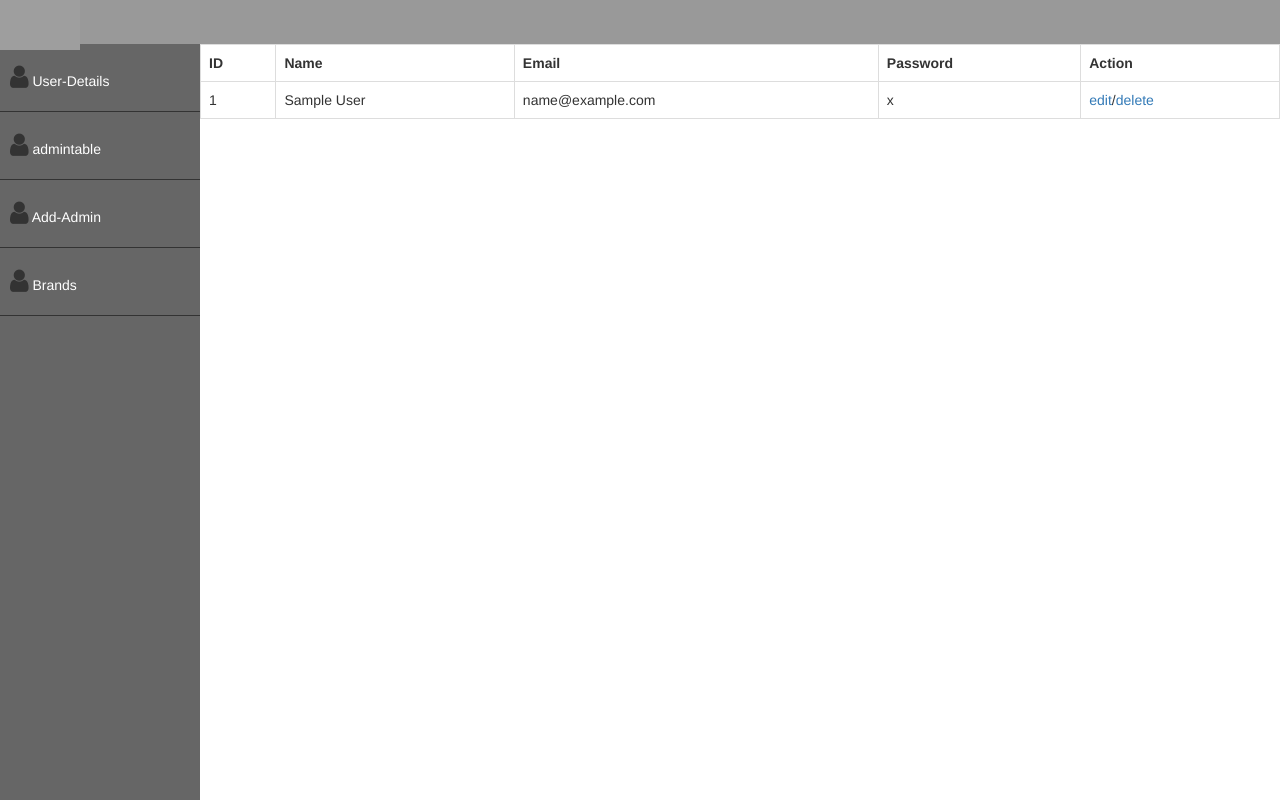
After one commit to AKAaayush/MW, a Django app: page /admintable in a window 1280 px wide. The commit adds this page. Run offline with Django 3.2, Linux system fonts and the light colour scheme; tables that the repository leaves empty hold one stand-in row (values such as "Sample post"); some libraries are stand-ins or nearby versions; grey boxes are pictures that could not be loaded.

Commit message:
Modern Web

```diff
--- a/BetterBuy/urls.py
+++ b/BetterBuy/urls.py
@@ -13,26 +13,34 @@ Including another URLconf
     1. Import the include() function: from django.urls import include, path
     2. Add a URL to urlpatterns:  path('blog/', include('blog.urls'))
 """
-from django.contrib import admin
-from django.urls import path,include
+
+from django.urls import path
 from app import views
 
 urlpatterns = [
-    path('', views.index),
+    path('', views.index, name="index"),
     # path('', views.laptos),
-    path('laptos', views.laptos,name="laptop"),
+    path('laptos', views.laptos, name="laptos"),
     path('about', views.about, name="about"),
-    path('apple', views.apple, name="aplle"),
-    path('dashbord', views.dashbord, name="dashbord"),
+    path('apple', views.apple, name="apple"),
+    path('userdetail', views.userdetail, name='userdetail'),
+    path('admintable', views.admintable),
 
     # CRUD
-    path('create',views.create),
-    path('login',views.login),
-    path('entry',views.entry),
+    path('create', views.create, name="create"),
+    path('loginvalid', views.loginvalid, name="loginvalid"),
+    path('login', views.login, name="login"),
+    path('entry', views.entry, name="entry"),
+    # path('entry',views.entry),
 
-    path('edit/<int:id>',views.edit),
-    path('update/<int:id>',views.update),
-    path('delete/<int:id>',views.delete),
-    path('',include("app.urls") )
+    path('edit/<int:id>', views.edit, name="edit"),
+    path('update/<int:id>', views.update, name="update"),
+    path('delete/<int:id>', views.delete, name="delete"),
+
+    #     admin
+    path('admindelete/<int:adminid>', views.admindelete),
+    path('create1', views.create1),
+    path('edit1/<int:adminid>', views.edit1),
+    path('update1/<int:adminid>', views.update1),
 
 ]
--- /dev/null
+++ b/app/templates/admintable.html
@@ -0,0 +1,165 @@
+{#<div class="table">#}
+{#    <table>#}
+{#    <tr>#}
+{#        <th>ID</th>#}
+{#        <th>Name</th>#}
+{#        <th>Email</th>#}
+{#        <th>Password</th>{% load static %}#}
+{#<!DOCTYPE html>#}
+{#<html lang="en">#}
+{##}
+{#<head>#}
+{#  <meta charset="UTF-8">#}
+{#  <meta name="viewport" content="width=device-width, initial-scale=1.0">#}
+{#  <meta http-equiv="X-UA-Compatible" content="ie=edge">#}
+{#  <meta name="viewport" content="width = device-width, initial-scale = 1">#}
+{#  <title>BetterBuy</title>#}
+{#  <link rel="stylesheet" href='{% static "https://maxcdn.bootstrapcdn.com/bootstrap/3.3.5/css/bootstrap.min.css" %}'>#}
+{##}
+{#  <link href='{% static "https://fonts.googleapis.com/css?family=Questrial|Raleway:700,900" %}' rel="stylesheet">#}
+{##}
+{#  <!-- Google font -->#}
+{#  <link href='{% static "https://fonts.googleapis.com/css?family=Montserrat:400,500,700" %}' rel="stylesheet">#}
+{##}
+{#  <!-- Bootstrap -->#}
+{#  <link type="text/css" rel="stylesheet" href='{% static "css/bootstrap.min.css" %}' />#}
+{##}
+{#  <!-- Slick -->#}
+{#  <link type="text/css" rel="stylesheet" href='{% static "css/slick.css" %}'/>#}
+{#  <link type="text/css" rel="stylesheet" href='{% static "css/slick-theme.css" %}' />#}
+{##}
+{#  <!-- nouislider -->#}
+{#  <link type="text/css" rel="stylesheet" href='{% static "css/nouislider.min.css" %}'/>#}
+{##}
+{#  <!-- Font Awesome Icon -->#}
+{#  <link rel="stylesheet" href='{% static "css/font-awesome.min.css" %}'>#}
+{##}
+{#  <!-- Custom stlylesheet -->#}
+{#  <link type="text/css" rel="stylesheet" href='{% static "css/style.css" %}' />#}
+{#  <link rel="stylesheet" href={% static "css/admin.css" %}>#}
+{#  <link type="text/css"rel="stylesheet" href='{% static "css/login.css" %}'>#}
+{#<!-- javascripts -->#}
+{#<script src='{% static "js/login.js" %}'></script>#}
+{#<!-- taplogo -->#}
+{#  <link rel="shortcut icon" href='{% static "img/logo.png" %}' />#}
+{#</head>#}
+{##}
+{#<body>#}
+{#<div class="header">#}
+{#    <a class="pull-left" href="#"><img src='{% static "img/logo.png" %}' alt="logo"></a>#}
+{#<a href="#" class="nav-trigger"><span></span>#}
+{#</a>#}
+{##}
+{#    {%  csrf_token %}#}
+{##}
+{#</div>#}
+{#<div class="side-nav">#}
+{#    <nav>#}
+{#        <ul>#}
+{#            <li>#}
+{#                <a href="#">#}
+{#                    <span><i class="fa fa-user"></i></span>#}
+{#                    <span>User-Details</span>#}
+{#                </a>#}
+{#            </li>#}
+{#            <li>#}
+{#                <a href="#">#}
+{#                    <span><i class="fa fa-user"></i></span>#}
+{#                    <span>Sign-Up</span>#}
+{#                </a>#}
+{#            </li>#}
+{#            <li class="active">#}
+{#                <a href="#">#}
+{#                    <span><i class="fa fa-user"></i></span>#}
+{#                    <span>laptops</span>#}
+{#                </a>#}
+{#            </li>#}
+{#            <li>#}
+{#                <a href="#">#}
+{#                    <span><i class="fa fa-user"></i></span>#}
+{#                    <span>Brands</span>#}
+{#                </a>#}
+{#            </li>#}
+{#        </ul>#}
+{#    </nav>#}
+{#</div>#}
+{##}
+{#<div class="main-content">#}
+{#<div class="table">#}
+{#    <table>#}
+{#    <tr>#}
+{#        <th>ID</th>#}
+{#        <th>Name</th>#}
+{#        <th>Email</th>#}
+{#        <th>Password</th>#}
+{#        <th>Action</th>#}
+{#    </tr>#}
+{#    {% for user in users %}#}
+{#    <tr>#}
+{##}
+{#    <td>{{ user.user_id }}</td>#}
+{#    <td>{{ user.name }}</td>#}
+{#    <td>{{ user.email }}</td>#}
+{#    <td>{{ user.password }}</td>#}
+{#      <td><a href="/edit/{{ user.user_id }}">edit</a>/<a href="/delete/{{ user.user_id }}">delete</a></td>#}
+{##}
+{#    </tr>#}
+{#    {% endfor %}#}
+{#</table>#}
+{#</div>#}
+{##}
+{##}
+{#</div>#}
+{##}
+{##}
+{#  <script src="https://ajax.googleapis.com/ajax/libs/jquery/2.1.3/jquery.min.js"></script>#}
+{#  <script src="https://maxcdn.bootstrapcdn.com/bootstrap/3.3.5/js/bootstrap.min.js"></script>#}
+{#</body>#}
+{##}
+{#</html>#}
+{#        <th>Action</th>#}
+{#    </tr>#}
+{#    {% for adminuser in adminusers %}#}
+{#    <tr>#}
+{##}
+{#    <td>{{ adminuser.id }}</td>#}
+{#    <td>{{ adminuser.adminname }}</td>#}
+{#    <td>{{ adminuser.adminemail }}</td>#}
+{#    <td>{{ adminuser.adminpassword }}</td>#}
+{#      <td><a href="/edit/{{ user.user_id }}">edit</a>/<a href="/delete/{{ user.user_id }}">delete</a></td>#}
+{##}
+{#    </tr>#}
+{#    {% endfor %}#}
+{#</table>#}
+{#</div>#}
+{%  extends 'dashbord.html' %}
+{% block content %}
+    {% load static %}
+<div class="main-content">
+
+<div class="table">
+    <table class="table table-bordered table-dark">
+    <tr>
+        <th>ID</th>
+        <th>Name</th>
+        <th>Email</th>
+        <th>Password</th>
+        <th>Action</th>
+    </tr>
+      {% for adminuser in adminusers %}
+    <tr>
+
+    <td>{{ adminuser.id }}</td>
+    <td>{{ adminuser.adminname }}</td>
+    <td>{{ adminuser.adminemail }}</td>
+    <td>{{ adminuser.adminpassword }}</td>
+      <td><a href="/edit1/{{ adminuser.id }}">edit</a>/<a href="/admindelete/{{ adminuser.id }}">delete</a></td>
+
+    </tr>
+    {% endfor %}
+</table>
+</div>
+
+
+</div>
+{% endblock %}
--- a/app/templates/dashbord.html
+++ b/app/templates/dashbord.html
@@ -51,21 +51,21 @@
     <nav>
         <ul>
             <li>
-                <a href="#">
+                <a href="/userdetail">
                     <span><i class="fa fa-user"></i></span>
                     <span>User-Details</span>
                 </a>
             </li>
             <li>
-                <a href="#">
+                <a href="/admintable">
                     <span><i class="fa fa-user"></i></span>
-                    <span>Sign-Up</span>
+                    <span>admintable</span>
                 </a>
             </li>
             <li class="active">
-                <a href="#">
+                <a href="/create1">
                     <span><i class="fa fa-user"></i></span>
-                    <span>laptops</span>
+                    <span>Add-Admin</span>
                 </a>
             </li>
             <li>
@@ -78,32 +78,34 @@
     </nav>
 </div>
 
-<div class="main-content">
-<div class="table">
-    <table>
-    <tr>
-        <th>ID</th>
-        <th>Name</th>
-        <th>Email</th>
-        <th>Password</th>
-        <th>Action</th>
-    </tr>
-    {% for user in users %}
-    <tr>
-
-    <td>{{ user.user_id }}</td>
-    <td>{{ user.name }}</td>
-    <td>{{ user.email }}</td>
-    <td>{{ user.password }}</td>
-      <td><a href="/edit/{{ user.user_id }}">edit</a>/<a href="/delete/{{ user.user_id }}">delete</a></td>
-
-    </tr>
-    {% endfor %}
-</table>
-</div>
-
-
-</div>
+{% block content %}
+ {% endblock %}
+{#<div class="main-content">#}
+{#<div class="table">#}
+{#    <table>#}
+{#    <tr>#}
+{#        <th>ID</th>#}
+{#        <th>Name</th>#}
+{#        <th>Email</th>#}
+{#        <th>Password</th>#}
+{#        <th>Action</th>#}
+{#    </tr>#}
+{#    {% for user in users %}#}
+{#    <tr>#}
+{##}
+{#    <td>{{ user.user_id }}</td>#}
+{#    <td>{{ user.name }}</td>#}
+{#    <td>{{ user.email }}</td>#}
+{#    <td>{{ user.password }}</td>#}
+{#      <td><a href="/edit/{{ user.user_id }}">edit</a>/<a href="/delete/{{ user.user_id }}">delete</a></td>#}
+{##}
+{#    </tr>#}
+{#    {% endfor %}#}
+{#</table>#}
+{#</div>#}
+{##}
+{##}
+{#</div>#}
 
 
   <script src="https://ajax.googleapis.com/ajax/libs/jquery/2.1.3/jquery.min.js"></script>
--- a/app/templates/entry.html
+++ b/app/templates/entry.html
@@ -66,7 +66,9 @@
           </div>
 
           <div class="head-content3">
-{{ request.session.name }}
+   <a href="/login"><b>login</b></a>
+            &nbsp; or &nbsp;
+              <a href="/create"><b>register</b></a>
 
           </div>
           <div class="head-content4">
--- a/app/templates/index.html
+++ b/app/templates/index.html
@@ -196,6 +196,7 @@
             <p> <strong>SUBSCRIBE</strong></p>
             <form>
               <input class="input" type="email" placeholder="Enter Your Email">
+
               <button class="subscribe-btn"><i class="fa fa-envelope"></i> Subscribe</button>
             </form>
             <ul class="subscribe-follow">
--- a/app/templates/singup.html
+++ b/app/templates/singup.html
@@ -17,7 +17,7 @@
      <div class="animated"><div class="signup-content " >
                     <div class="signup-form animated slideInLeft  ">
                         <h2 class="form-title">Sign up</h2>
-                        <form method="Post" class="register-form" id="register-form" action="/entry">
+                        <form method="Post" class="register-form" id="register-form" action="">
                             {% csrf_token %}
                             <div class="form-group">
                                 <label for="name"><i class="zmdi zmdi-account material-icons-name"></i></label>
--- a/app/views.py
+++ b/app/views.py
@@ -1,55 +1,70 @@
 from django.shortcuts import render, redirect
 from pyexpat.errors import messages
-from django.http import HttpResponse,JsonResponse
+from django.http import HttpResponse, JsonResponse
 from app.authenticate import Authenticate
-from app.models import User
-from app.forms import UserForm
+from app.models import User, Admin
+from app.forms import UserForm, AdminForm
 from django.contrib.auth.models import auth
 
 
 # Create your views here.
 def index(request):
     form = UserForm()
-    return render(request, 'index.html', {'form': form})
+    return render(request, 'entry.html', {'form': form})
+
 
 def laptos(request):
     return render(request, 'laptos.html')
 
+
 def about(request):
-    return render(request,'about.html')
+    return render(request, 'about.html')
+
 
 def apple(request):
-    return render (request,'apple.html')
+    return render(request, 'apple.html')
+
 
 # def dashbord(request):
 #     return render(request,'dashbord.html')
 
 # database retrive
-# @Authenticate.valid_user
-def dashbord(request):
+
+@Authenticate.valid_login
+def userdetail(request):
     users = User.objects.all()
-    return render(request,"dashbord.html",{'users':users})
+    return render(request, "entry.html", {'users': users})
+
+
+def admintable(request):
+    adminuser = Admin.objects.all()
+    return render(request, "admintable.html", {'adminusers': adminuser})
 
 
 def create(request):
-    if request.method=="POST":
-        form=UserForm(request.POST)
+    if request.method == "POST":
+        form = UserForm(request.POST)
         form.save()
         redirect('/')
     form = UserForm()
     return render(request, 'singup.html', {'form': form})
 
+
 def login(request):
-    return render(request,'login.html')
+    return render(request, 'login.html')
+
 
 def entry(request):
-   request.session['name'] = request.POST['name']
-   redirect('/entry')
-   return render(request,'entry.html')
+    request.session['name'] = request.POST['name']
+    request.session['password'] = request.POST['password']
+    redirect('/entry')
+    return render(request, 'entry.html')
 
 
-
-
+def loginvalid(request):
+    request.session['email'] = request.POST['email']
+    request.session['password'] = request.POST['password']
+    return redirect('/userdetail')
 
 
 # def subscriber(request):
@@ -60,17 +75,46 @@ def entry(request):
 #         subform = SubscriberForm()
 #     return render(request, 'index.html', {'subform': subform})
 
-def edit(request,id):
-     user=User.objects.get(user_id=id)
-     return render(request,'edit.html',{'user':user})
+def edit(request, id):
+    user = User.objects.get(user_id=id)
+    return render(request, 'edit.html', {'user': user})
 
-def update(request,id):
-    user =User.objects.get(user_id=id)
-    form =UserForm(request.POST,instance=user)
+
+def update(request, id):
+    user = User.objects.get(user_id=id)
+    form = UserForm(request.POST, instance=user)
     form.save()
     return redirect('/')
 
-def delete(request,id):
-    user=User.objects.get(user_id=id)
+
+def delete(request, id):
+    user = User.objects.get(user_id=id)
     user.delete()
-    return redirect('/dashbord')
+    return redirect('/userdetail')
+
+
+def admindelete(request, adminid):
+    adminuser = Admin.objects.get(id=adminid)
+    adminuser.delete()
+    return redirect('/admintable')
+
+
+def create1(request):
+    if request.method == "POST":
+        form = AdminForm(request.POST)
+        form.save()
+        redirect('/')
+    form = AdminForm()
+    return render(request, 'create1.html', {'form': form})
+
+
+def edit1(request, adminid):
+    user = Admin.objects.get(id=adminid)
+    return render(request, 'edit1.html', {'user': user})
+
+
+def update1(request, adminid):
+    admin = Admin.objects.get(id=adminid)
+    form = AdminForm(request.POST, instance=admin)
+    form.save()
+    return redirect('/')
```
Also changed, not shown: app/authenticate.py (+12 -5 lines), app/forms.py (+16 -3 lines), app/models.py (+23 -3 lines), app/templates/create1.html (added, +15 -0 lines), app/templates/edit1.html (added, +10 -0 lines), app/templates/layout.html (+5 -2 lines), app/templates/login.html (+4 -3 lines), app/templates/userdetail.html (added, +30 -0 lines), app/urls.py (+27 -0 lines), app/migrations/0002_subcriber.py (added), app/migrations/0003_admin.py (added).
